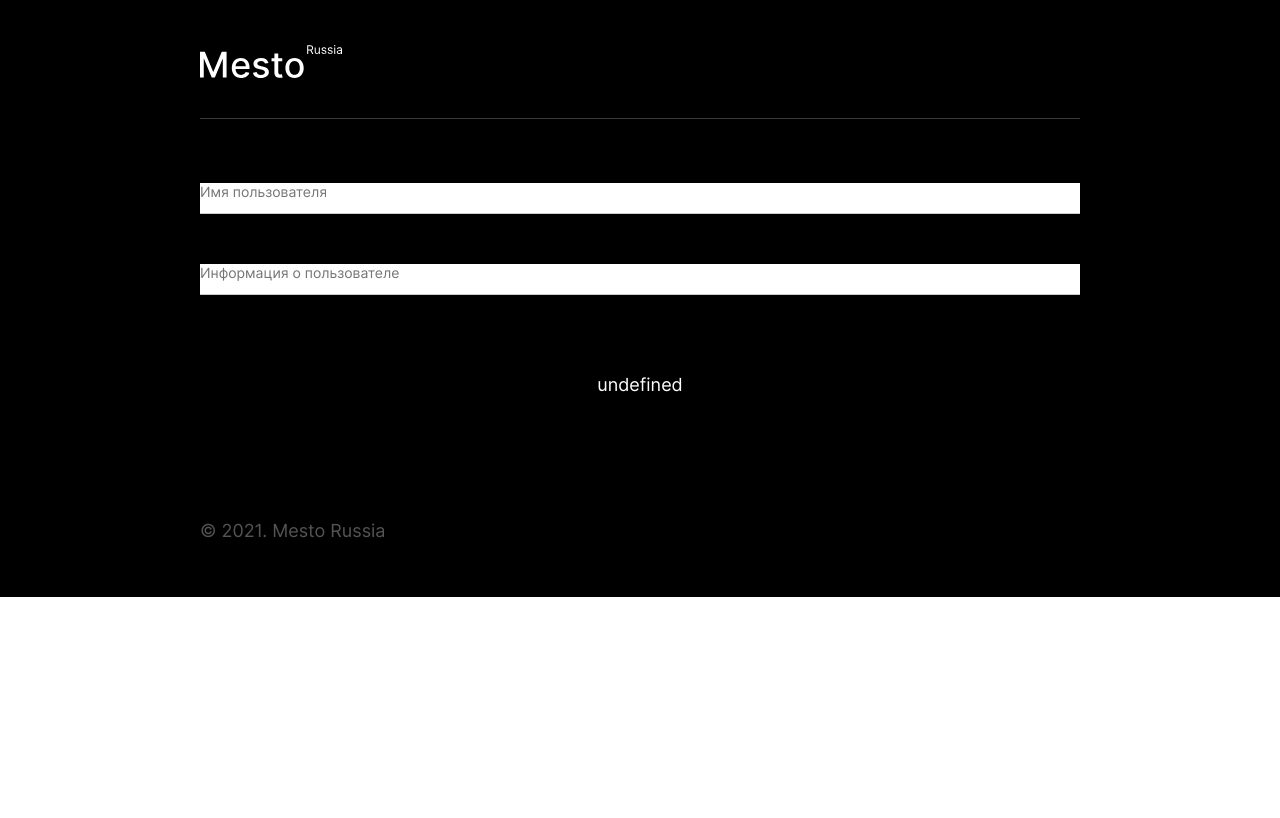
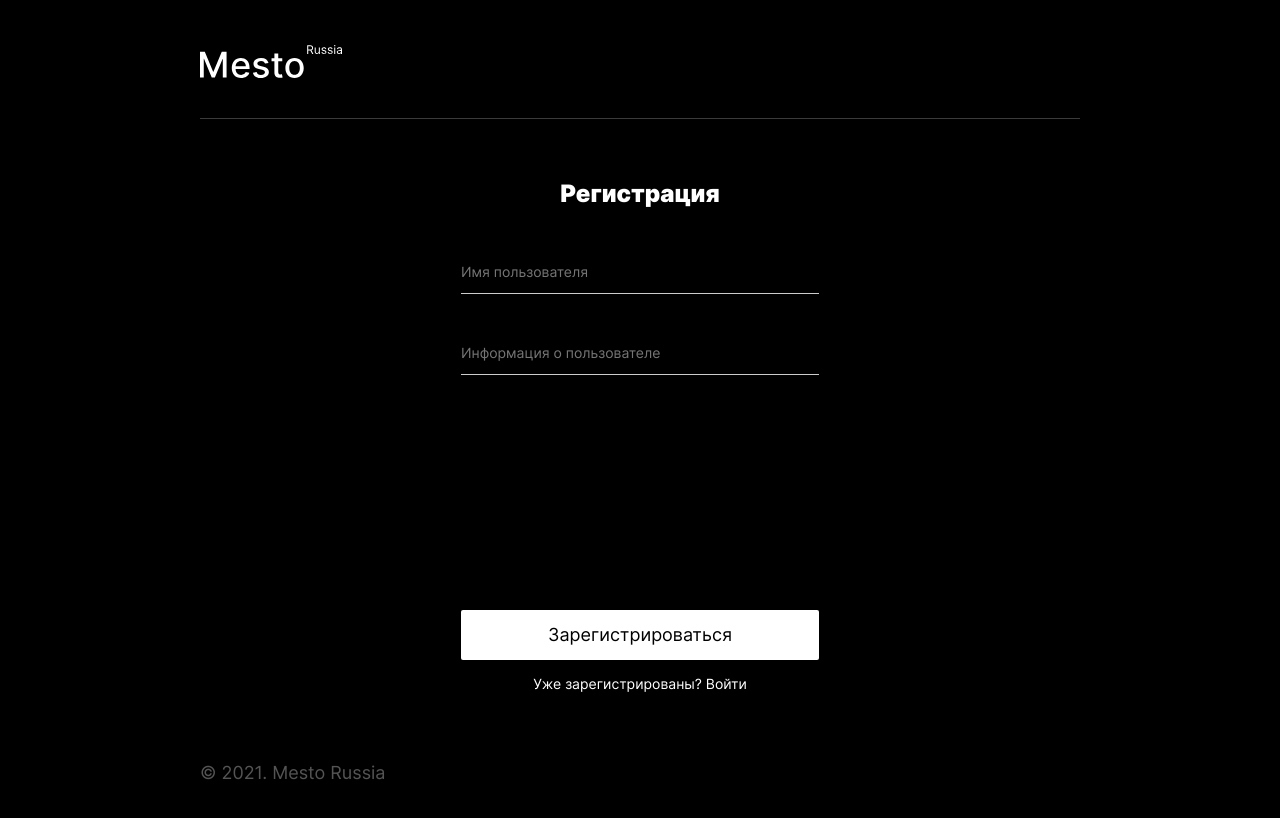
Before and after one commit to MaximArzhanov/react-mesto-auth, a React (Create React App) app: page /sign-up in a window 1280 px wide. Shown: the top 818 px of the page. Built offline with nearby package versions, Linux system fonts and the light colour scheme; no server answers.

Commit message:
feat: Создан блок link

```diff
--- a/src/blocks/content/__title/content__title.css
+++ b/src/blocks/content/__title/content__title.css
@@ -1,7 +1,7 @@
 .content__title {
     padding: 0;
     margin: 0;
-    margin-top: 34px;
+    margin-top: 60px;
     text-align: center;
     font-family: 'Inter', Arial, Helvetica, sans-serif;
     font-style: normal;
--- a/src/blocks/form/__button/_type/form__button_type_white.css
+++ b/src/blocks/form/__button/_type/form__button_type_white.css
@@ -1,5 +1,6 @@
 .form__button_type_white {
     margin-top: 215px;
+    margin-bottom: 0px;
     background: #fff;
     color: #000;
 }
--- /dev/null
+++ b/src/blocks/link/_type/link_type_small.css
@@ -0,0 +1,7 @@
+.link_type_small {
+    font-weight: normal;
+    font-size: 14px;
+    line-height: 17px;
+    text-align: center;
+    margin-top: 15px;
+}
--- /dev/null
+++ b/src/blocks/link/link.css
@@ -0,0 +1,12 @@
+.link {
+    font-family: 'Inter', Arial, Helvetica, sans-serif;
+    font-style: normal;
+    color: #fff;
+    text-decoration: none;
+    transition: color 0.2s linear;
+    cursor: pointer;
+}
+
+.link:hover {
+    color: rgba(255, 255, 255, .6);
+}
--- a/src/blocks/log-in/__form/log-in__form.css
+++ /dev/null
@@ -1,7 +0,0 @@
-.log-in__form {
-    padding: 0;
-    margin: 0;
-    margin-top: 20px;
-    display: flex;
-    flex-direction: column;
-}
--- a/src/blocks/log-in/__input/log-in__input.css
+++ /dev/null
@@ -1,3 +0,0 @@
-.log-in__input {
-
-}
--- a/src/blocks/log-in/__title/log-in__title.css
+++ /dev/null
@@ -1,14 +0,0 @@
-.log-in__title {
-    padding: 0;
-    margin: 0;
-    align-self: center;
-    margin-top: 60px;
-    font-family: 'Inter', Arial, Helvetica, sans-serif;
-    font-style: normal;
-    font-weight: 900;
-    font-size: 24px;
-    line-height: 29px;
-    color: #fff;
-
-    background-color: salmon;
-}
--- a/src/blocks/log-in/log-in.css
+++ /dev/null
@@ -1,10 +0,0 @@
-.log-in {
-    margin: 0;
-    padding: 0;
-    grid-column: 2/3;
-    grid-row: 2/3;
-    display: flex;
-    flex-direction: column;
-
-    background-color: red;
-}
--- a/src/components/Login.js
+++ b/src/components/Login.js
@@ -1,25 +1,11 @@
 import React from 'react';
+import LoginRegisterForm from './LoginRegisterForm';
 
 function Login(props) {
 
 
   return (
-    <div className="content content_type_form">
-      <h2 className="content__title">Вход</h2>
-      <form className="form">
-        <input id="name-user-input" className="form__input form__input_type_black"
-               type="text" name="name" required minLength="2" maxLength="40"
-               placeholder="Имя пользователя" />
-        <span className="form__input-error name-user-input-error"></span>
-        <input id="description-input" className="form__input form__input_type_black"
-               type="text" name="description" required minLength="2" maxLength="200"
-               placeholder="Информация о пользователе" />
-        <span className="form__input-error description-input-error"></span>
-        <button className="form__button form__button_type_white" type="submit">
-          Кнопка
-        </button>
-      </form>
-    </div>
+    <LoginRegisterForm title="Вход" textButton="Войти" />
   );
 }
 
--- /dev/null
+++ b/src/components/LoginRegisterForm.js
@@ -0,0 +1,27 @@
+import React from 'react';
+
+function LoginRegisterForm(props) {
+  const { title, textButton } = props;
+
+  return (
+    <div className="content content_type_form">
+      <h2 className="content__title">{title}</h2>
+      <form className="form">
+        <input id="name-user-input" className="form__input form__input_type_black"
+               type="text" name="name" required minLength="2" maxLength="40"
+               placeholder="Имя пользователя" />
+        <span className="form__input-error name-user-input-error"></span>
+        <input id="description-input" className="form__input form__input_type_black"
+               type="text" name="description" required minLength="2" maxLength="200"
+               placeholder="Информация о пользователе" />
+        <span className="form__input-error description-input-error"></span>
+        <button className="form__button form__button_type_white" type="submit">
+          {textButton}
+        </button>
+      </form>
+      {props.children}
+    </div>
+  );
+}
+
+export default LoginRegisterForm;
--- a/src/components/Register.js
+++ b/src/components/Register.js
@@ -1,25 +1,16 @@
 import React from 'react';
+import { Link } from 'react-router-dom';
+import LoginRegisterForm from './LoginRegisterForm';
 
 function Register(props) {
 
 
   return (
-    <div className="content">
-      <h2 className="popup__title">{props.title}</h2>
-      <form className="popup__form" name={`form-${props.name}`} onSubmit={props.onSubmit}>
-        <input id="name-user-input" className="popup__input popup__input_type_name"
-               type="text" name="name" required minLength="2" maxLength="40"
-               placeholder="Имя пользователя" />
-        <span className="popup__input-error name-user-input-error"></span>
-        <input id="description-input" className="popup__input popup__input_type_description"
-               type="text" name="description" required minLength="2" maxLength="200"
-               placeholder="Информация о пользователе" />
-        <span className="popup__input-error description-input-error"></span>
-        <button className="popup__button" type="submit">
-            {props.isLoading ? `${props.buttonText}...` : `${props.buttonText}`}
-        </button>
-      </form>
-    </div>
+    <LoginRegisterForm title="Регистрация" textButton="Зарегистрироваться">
+      <Link to="/sign-in" className="link link_type_small">
+        Уже зарегистрированы? Войти
+      </Link>
+    </LoginRegisterForm>
   );
 }
 
--- a/src/index.css
+++ b/src/index.css
@@ -68,12 +68,6 @@
 @import url("./blocks/popup/__image/popup__image.css");
 @import url("./blocks/popup/__image-title/popup__image-title.css");
 
-/*  log-in (Окно входа в систему) */
-@import url("./blocks/log-in/log-in.css");
-@import url("./blocks/log-in/__title/log-in__title.css");
-@import url("./blocks/log-in/__form/log-in__form.css");
-@import url("./blocks/log-in/__input/log-in__input.css");
-
 /* form */
 @import url("./blocks/form/form.css");
 @import url("./blocks/form/__input/form__input.css");
@@ -82,6 +76,10 @@
 @import url("./blocks/form/__button/form__button.css");
 @import url("./blocks/form/__button/_type/form__button_type_white.css");
 
+/* link */
+@import url("./blocks/link/link.css");
+@import url("./blocks/link/_type/link_type_small.css");
+
 /*  миксы  */
 @import url("./blocks/root/__page/root__page.css");
 @import url("./blocks/page/__content/page__content.css");
```
